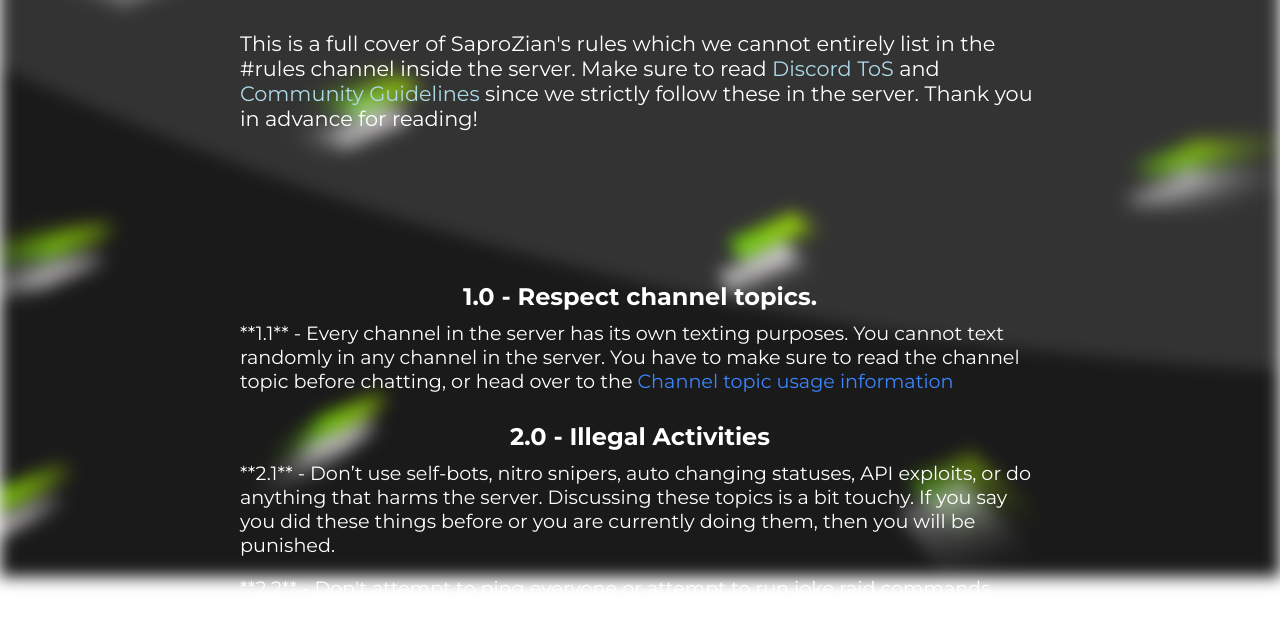
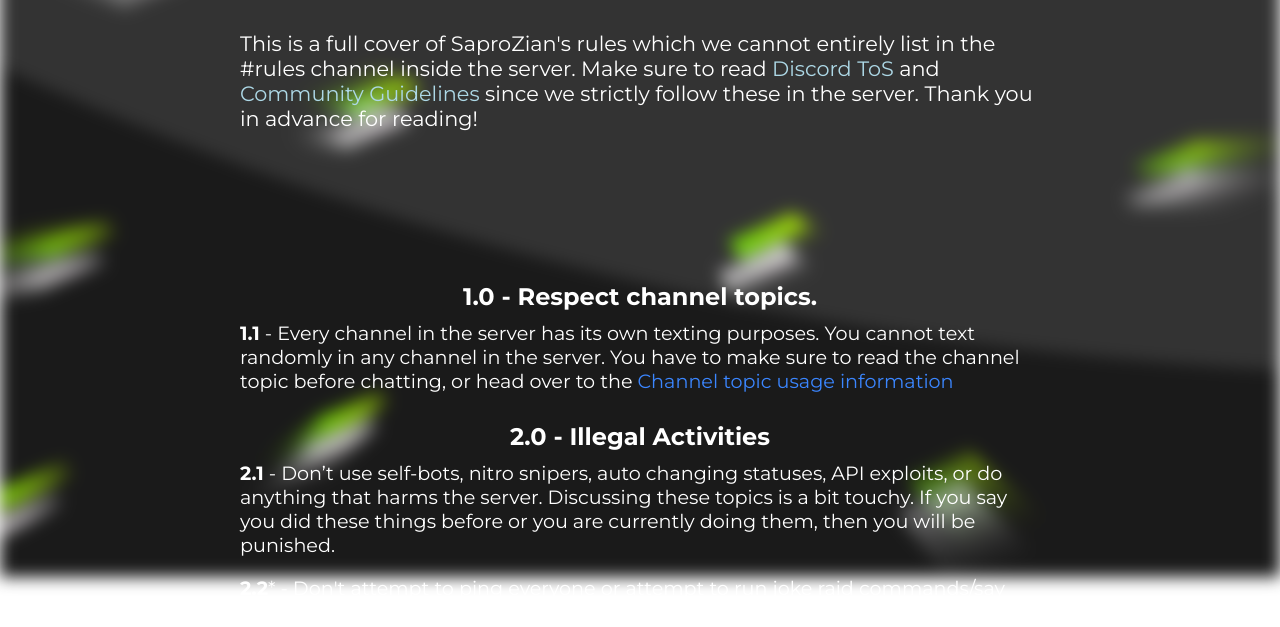
Before and after one commit to SaproZians/Info, a plain HTML site: page index.html in a window 1280 px wide. Shown: the part 223-850 px from the top of the page. Drawn offline with Linux system fonts and the light colour scheme.

Commit message:
Update index.html

```diff
--- a/index.html
+++ b/index.html
@@ -196,11 +196,11 @@
     </div>
     <div class="content">
         <h2 id="topic1">1.0 - Respect channel topics.</h2>
-        <p>**1.1** - Every channel in the server has its own texting purposes. You cannot text randomly in any channel in the server. You have to make sure to read the channel topic before chatting, or head over to the <a href="https://discord.com/channels/986982849330675742/1160912658522980426" style="color: #3b86ff !important; text-decoration: none;">Channel topic usage information</a></p>
+        <p><strong>1.1</strong> - Every channel in the server has its own texting purposes. You cannot text randomly in any channel in the server. You have to make sure to read the channel topic before chatting, or head over to the <a href="https://discord.com/channels/986982849330675742/1160912658522980426" style="color: #3b86ff !important; text-decoration: none;">Channel topic usage information</a></p>
 
         <h2 id="topic2">2.0 - Illegal Activities</h2>
-        <p>**2.1** - Don’t use self-bots, nitro snipers, auto changing statuses, API exploits, or do anything that harms the server. Discussing these topics is a bit touchy. If you say you did these things before or you are currently doing them, then you will be punished.</p>
-        <p>**2.2** - Don't attempt to ping everyone or attempt to run joke raid commands.</p>
+        <p><strong>2.1</strong> - Don’t use self-bots, nitro snipers, auto changing statuses, API exploits, or do anything that harms the server. Discussing these topics is a bit touchy. If you say you did these things before or you are currently doing them, then you will be punished.</p>
+        <p><strong>2.2</strong>* - Don't attempt to ping everyone or attempt to run joke raid commands/say that you've raided a discord server before or that you're a raider. If you are suggesting that people raid or doxx someone, you will be punished. If you share someone’s doxx, you are also doxxing them and will get banned.</p>
 
         <h2 id="topic3">Topic 3</h2>
         <p>This is where you can add information about Topic 3.</p>
```
